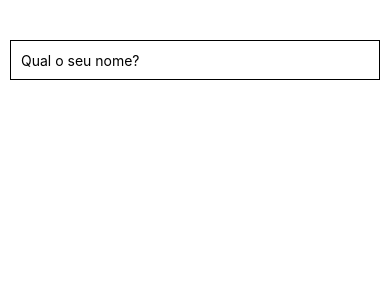
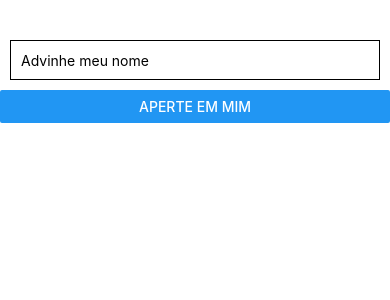
Before and after one commit to marceloTurin/react-native-basico, a React Native app: screen / in a window 390 px wide. Shown: the top 300 px of the page. Built offline with nearby package versions, Linux system fonts and the light colour scheme.

Commit message:
Aula 10 - Lidando com botões e ações

```diff
--- a/App.js
+++ b/App.js
@@ -1,5 +1,5 @@
 import React, {Component} from 'react'; //importação do react
-import { View,Text,StyleSheet,Button,Image,TextInput } from 'react-native'; //importação do react native
+import { View,Text,StyleSheet,Button,Image,TextInput,Alert } from 'react-native'; //importação do react native
 
 
 //Criação do Componente Imagem
@@ -49,8 +49,10 @@
 
   constructor(props){
     super(props)
-    this.state = {texto:''}
-    this.mudarTexto = this.mudarTexto.bind(this)
+    this.state = {inputTexto: '', texto:''}
+    this.mudarTexto = this.mudarTexto.bind(this);
+
+    this.apertouBotao = this.apertouBotao.bind(this);
   }
 
   mudarTexto(t){
@@ -62,9 +64,18 @@
       s.texto = '';
     }
     this.setState(s);
+  }
 
+  apertouBotao(){
+    let s = this.state;
 
+    if(s.inputTexto == 'Marcelo'){
+      s.texto = 'Você acertou!';
+    } else{
+      s.texto = 'Você errou!';
+    }
 
+    this.setState(s);
   }
 
   render(){ //renderiza os componentes na tela
@@ -72,7 +83,9 @@
 
     return(
       <View style={{paddingTop:30}}>
-        <TextInput style={styles.input} placeholder="Qual o seu nome?" onChangeText={this.mudarTexto} />
+        <TextInput style={styles.input} placeholder="Advinhe meu nome" onChangeText={(inputTexto)=> this.setState({
+          inputTexto})}/>
+        <Button title="Aperte em mim" onPress={this.apertouBotao}/>
         <Text style={styles.texto}>{this.state.texto}</Text>
       </View>
 
```
